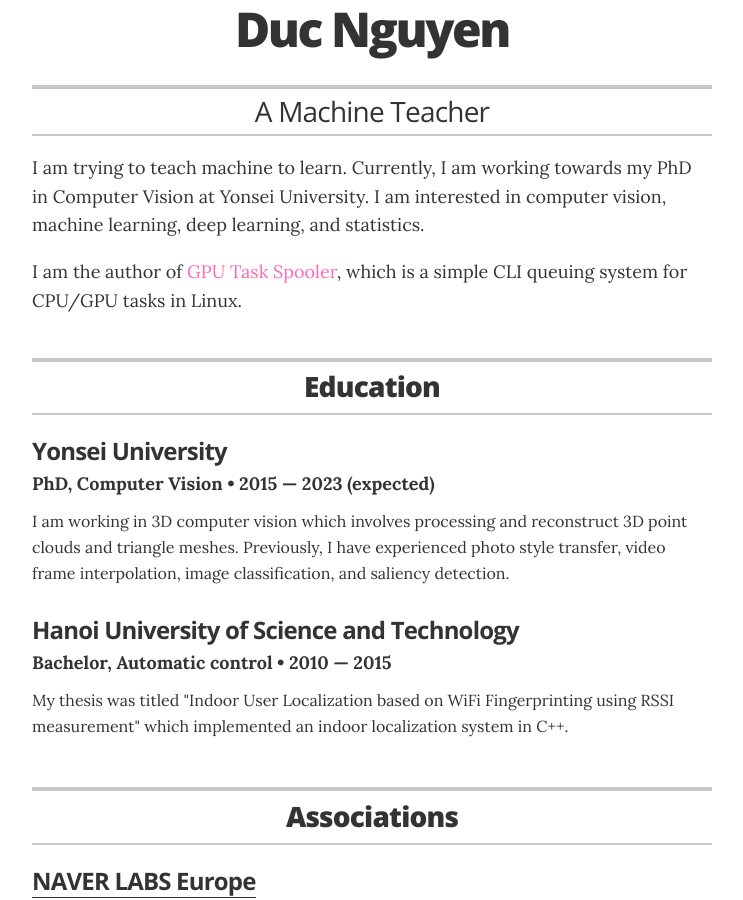
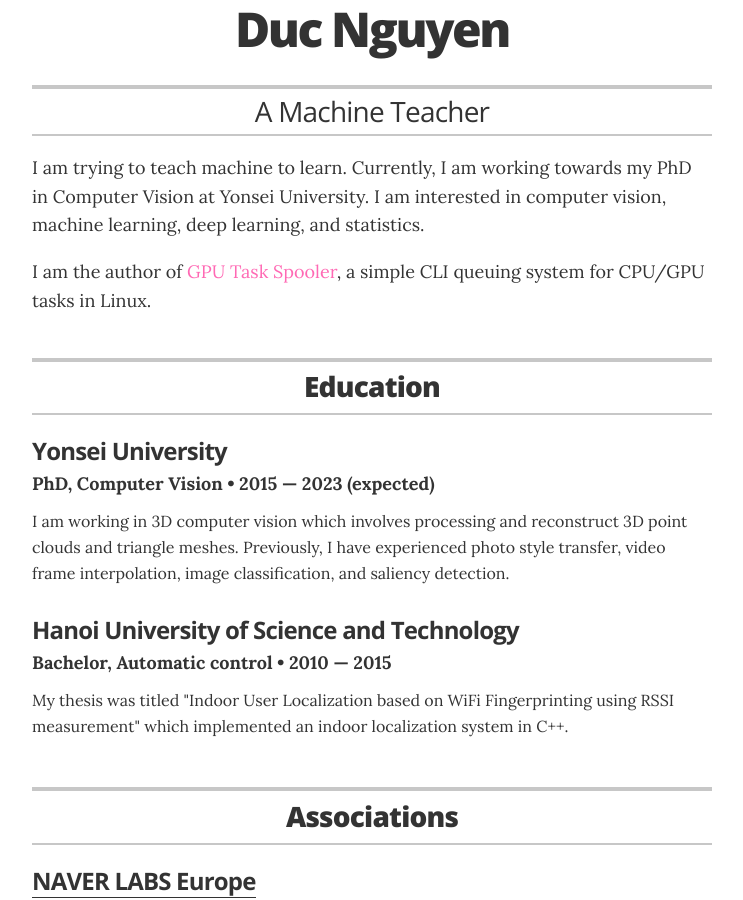
Before and after one commit to justanhduc/justanhduc.github.io, a Jekyll site: the page built from resume.html, in a window 1280 px wide and 900 px high, scrolled down 323 px. Shown: the whole window, without its empty margins (268-1011 px from the left). Built offline with Jekyll 4.4.1, drawn with Linux system fonts in a browser that asks for light colours.

Commit message:
fixed a typo

```diff
--- a/_config.yml
+++ b/_config.yml
@@ -20,7 +20,7 @@ resume_header_intro: "<p>I am trying to teach machine to learn.
 Currently, I am working towards my PhD in Computer Vision at Yonsei University.
 I am interested in computer vision, machine learning, deep learning, and statistics.</p>
 <p>I am the author of <a href='https://github.com/justanhduc/task-spooler' style='color:hotpink'>GPU Task Spooler</a>,
-which is a simple CLI queuing system for CPU/GPU tasks in Linux.</p>"
+a simple CLI queuing system for CPU/GPU tasks in Linux.</p>"
 
 # use "yes" to display the email contact button,
 # "no" to display an "I'm not looking for work" message,
```
